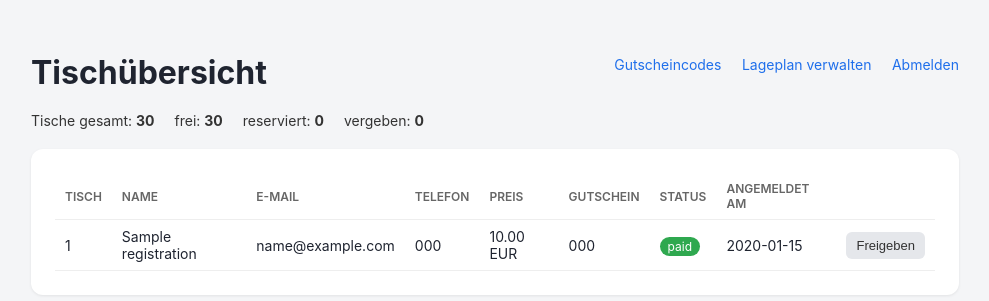
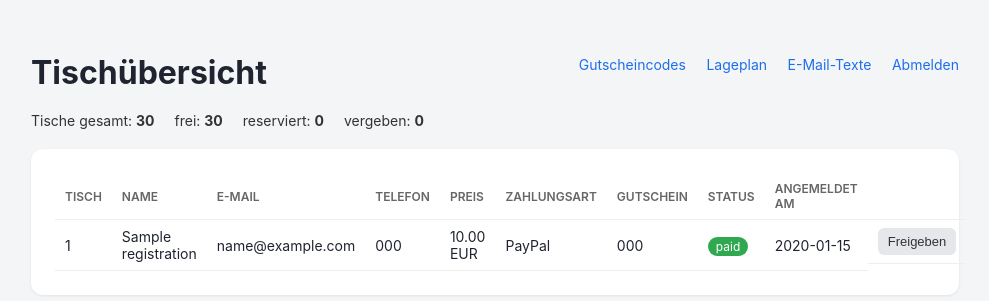
Before and after one commit to drag0n141/flohmarkt, a Flask app: page /admin in a window 1280 px wide. Shown: the top 301 px of the page, without its empty margins (145-1134 px from the left). Run offline with Flask 3, Linux system fonts and the light colour scheme; the visitor is signed in with stand-in values (Sample User, id 1); data comes from the database, SQL or seed files in the repository; tables that the repository leaves empty hold one stand-in row (values such as "Sample post").

Commit message:
Add payment method column and SEPA payment confirmation button to admin dashboard

```diff
--- a/templates/admin_dashboard.html
+++ b/templates/admin_dashboard.html
@@ -12,7 +12,8 @@
       <h1>Tischübersicht</h1>
       <nav>
         <a href="{{ url_for('admin_vouchers') }}">Gutscheincodes</a>
-        <a href="{{ url_for('admin_floorplan') }}">Lageplan verwalten</a>
+        <a href="{{ url_for('admin_floorplan') }}">Lageplan</a>
+        <a href="{{ url_for('admin_emails') }}">E-Mail-Texte</a>
         <a href="{{ url_for('admin_logout') }}">Abmelden</a>
       </nav>
     </div>
@@ -53,6 +54,7 @@
             <th>E-Mail</th>
             <th>Telefon</th>
             <th>Preis</th>
+            <th>Zahlungsart</th>
             <th>Gutschein</th>
             <th>Status</th>
             <th>Angemeldet am</th>
@@ -67,10 +69,18 @@
             <td>{{ r.email }}</td>
             <td>{{ r.phone or "–" }}</td>
             <td>{{ "%.2f"|format(r.price) if r.price is not none else "–" }} {{ currency }}</td>
+            <td>{{ 'Überweisung' if r.payment_method == 'sepa' else 'PayPal' }}</td>
             <td>{{ r.voucher_code or "–" }}</td>
             <td><span class="badge {{ r.status }}">{{ r.status }}</span></td>
             <td>{{ r.created_at[:16].replace("T", " ") }}</td>
-            <td>
+            <td class="row-actions">
+              {% if r.payment_method == 'sepa' and r.status == 'pending' %}
+              <form method="post" action="{{ url_for('admin_confirm_sepa', registration_id=r.id) }}"
+                    onsubmit="return confirm('Zahlungseingang für Tisch {{ r.table_number }} bestätigen?');">
+                <input type="hidden" name="csrf_token" value="{{ csrf_token() }}">
+                <button type="submit" class="secondary small">Zahlung bestätigen</button>
+              </form>
+              {% endif %}
               <form method="post" action="{{ url_for('admin_cancel', registration_id=r.id) }}"
                     onsubmit="return confirm('Tisch {{ r.table_number }} wirklich freigeben?');">
                 <input type="hidden" name="csrf_token" value="{{ csrf_token() }}">
@@ -79,7 +89,7 @@
             </td>
           </tr>
           {% else %}
-          <tr><td colspan="9">Noch keine Anmeldungen.</td></tr>
+          <tr><td colspan="10">Noch keine Anmeldungen.</td></tr>
           {% endfor %}
         </tbody>
       </table>
```
